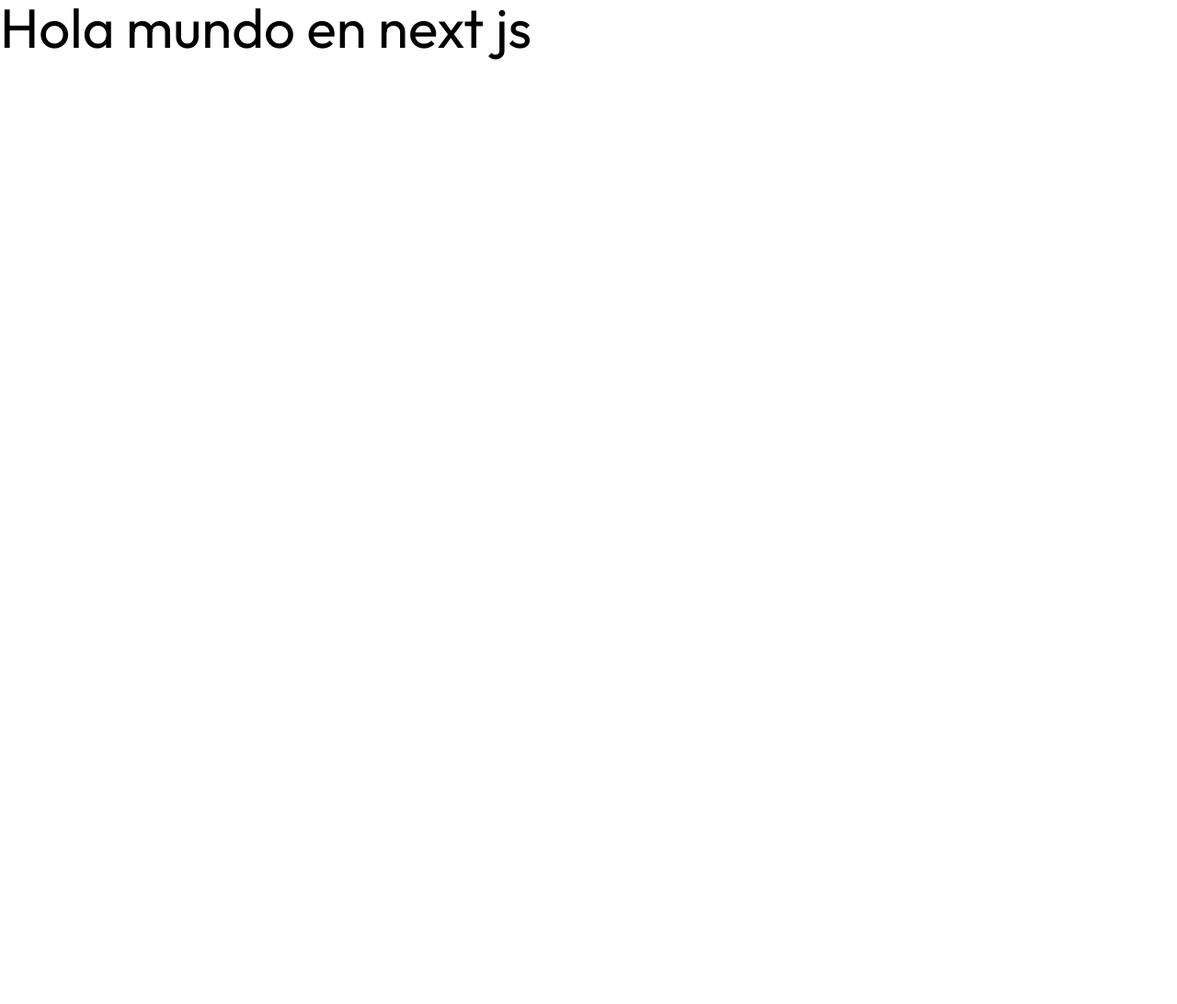
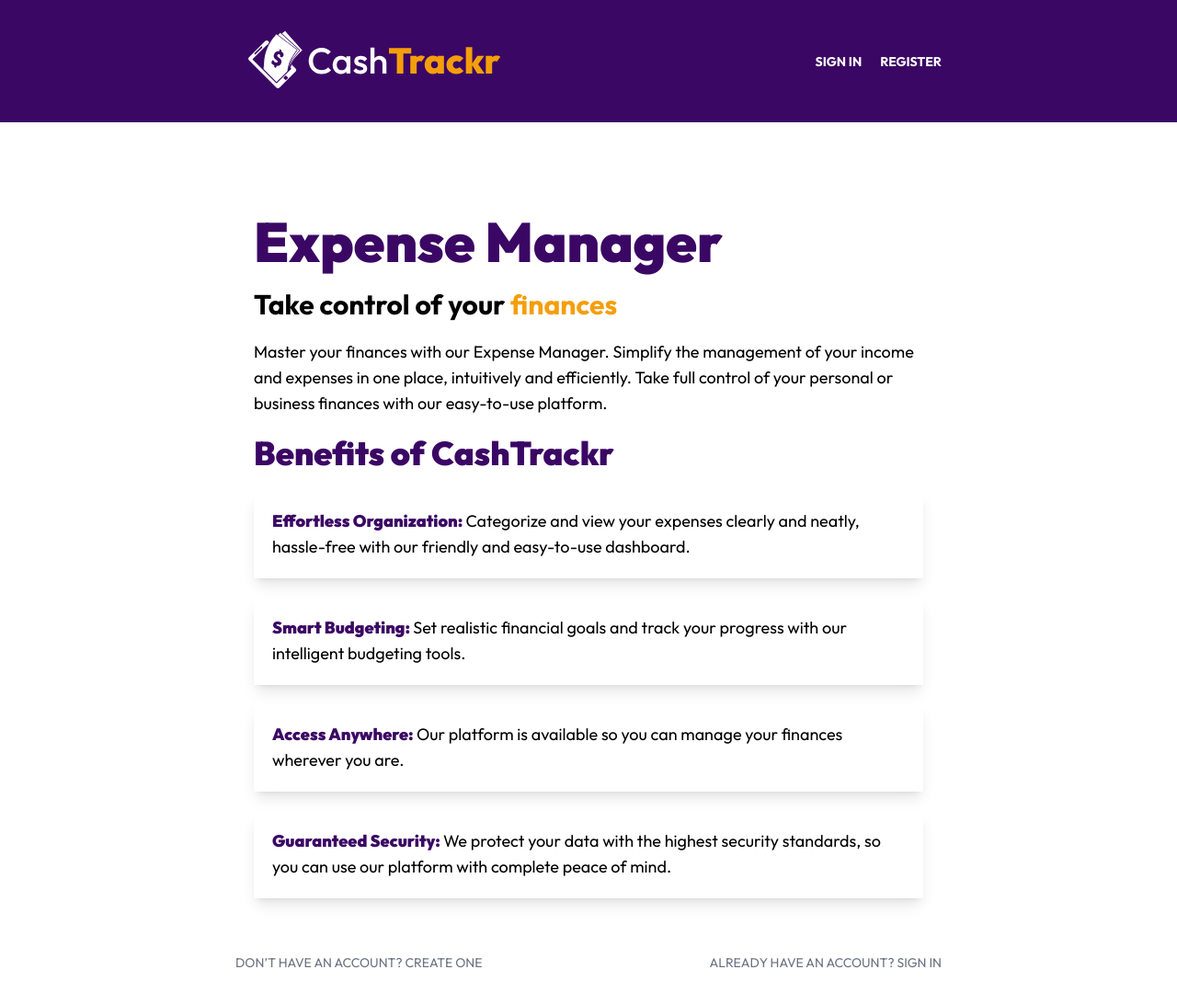
Before and after one commit to abraham1229/cashtrackr-page, a Next.js app: page / in a window 1280 px wide. Shown: the top 1092 px of the page at 92% size. Before the commit the page ends 800 px from the top, so only its background shows below. Built offline with nearby package versions, Linux system fonts and the light colour scheme.

Commit message:
feat: add a home page

```diff
--- a/app/auth/layout.tsx
+++ b/app/auth/layout.tsx
@@ -1,5 +1,6 @@
 import Logo from "@/components/ui/Logo";
 import ToastNotification from "@/components/ui/ToastNotification";
+import Link from "next/link";
 
 export default function AuthLayout({
   children,
@@ -11,7 +12,9 @@ export default function AuthLayout({
       <div className="lg:grid lg:grid-cols-2 lg:min-h-screen">
         <div className="flex justify-center bg-purple-950 lg:bg-auth bg-30 bg-no-repeat bg-left-bottom">
           <div className="w-96 py-10 lg:py-20 ">
-            <Logo />
+            <Link href={'/'}>
+              <Logo />
+            </Link>
           </div>
         </div>
         <div className="p-10 lg:py-28">
--- a/app/page.tsx
+++ b/app/page.tsx
@@ -1,5 +1,64 @@
+import Logo from "@/components/ui/Logo";
+import Link from "next/link";
+
 export default function Home() {
   return (
-    <h1 className="text-6xl">Hola mundo en next js</h1>
+    <>
+      <header className=" bg-purple-950 py-5">
+        <div className="max-w-3xl mx-auto flex flex-col lg:flex-row items-center">
+          <div className="w-96 lg:w-[500px]">
+            <Logo />
+          </div>
+          <nav className="flex flex-col lg:flex-row lg:justify-end gap-5 w-full ">
+            <Link
+              href='/auth/login'
+              className="font-bold text-white hover:text-amber-500 uppercase text-sm text-center"
+            >Sign In</Link>
+            <Link
+              href='/auth/register'
+              className="font-bold text-white hover:text-amber-500 uppercase text-sm text-center"
+            >Register</Link>
+          </nav>
+        </div>
+      </header>
+
+      <main className=" max-w-3xl mx-auto p-5 space-y-5 mt-20">
+        <h1 className="font-black text-4xl lg:text-6xl text-purple-950">Expense Manager</h1>
+        <p className="text-3xl font-bold">Take control of your <span className="text-amber-500">finances</span></p>
+        <p className="text-lg">Master your finances with our Expense Manager. Simplify the management of your income and expenses in one place, intuitively and efficiently. Take full control of your personal or business finances with our easy-to-use platform.</p>
+
+        <h2 className="font-black text-4xl text-purple-950 ">Benefits of CashTrackr</h2>
+
+        <ol className="grid grid-cols-1 gap-5 items-start">
+          <li className="p-5 shadow-lg text-lg">
+            <span className="text-purple-950 font-black">Effortless Organization: </span>
+            Categorize and view your expenses clearly and neatly, hassle-free with our friendly and easy-to-use dashboard.
+          </li>
+          <li className="p-5 shadow-lg text-lg">
+            <span className="text-purple-950 font-black">Smart Budgeting: </span>
+            Set realistic financial goals and track your progress with our intelligent budgeting tools.
+          </li>
+          <li className="p-5 shadow-lg text-lg">
+            <span className="text-purple-950 font-black">Access Anywhere: </span>
+            Our platform is available so you can manage your finances wherever you are.
+          </li>
+          <li className="p-5 shadow-lg text-lg">
+            <span className="text-purple-950 font-black">Guaranteed Security: </span>
+            We protect your data with the highest security standards, so you can use our platform with complete peace of mind.
+          </li>
+        </ol>
+      </main>
+
+      <nav className="flex flex-col lg:flex-row lg:justify-between gap-5 mt-10 pb-20 max-w-3xl mx-auto ">
+        <Link
+          href="/auth/register"
+          className="text-gray-500 text-sm uppercase text-center"
+        >Don’t have an account? Create one</Link>
+        <Link
+          href="/auth/login"
+          className="text-gray-500 text-sm uppercase text-center"
+        >Already have an account? Sign In</Link>
+      </nav>
+    </>
   );
 }
```
